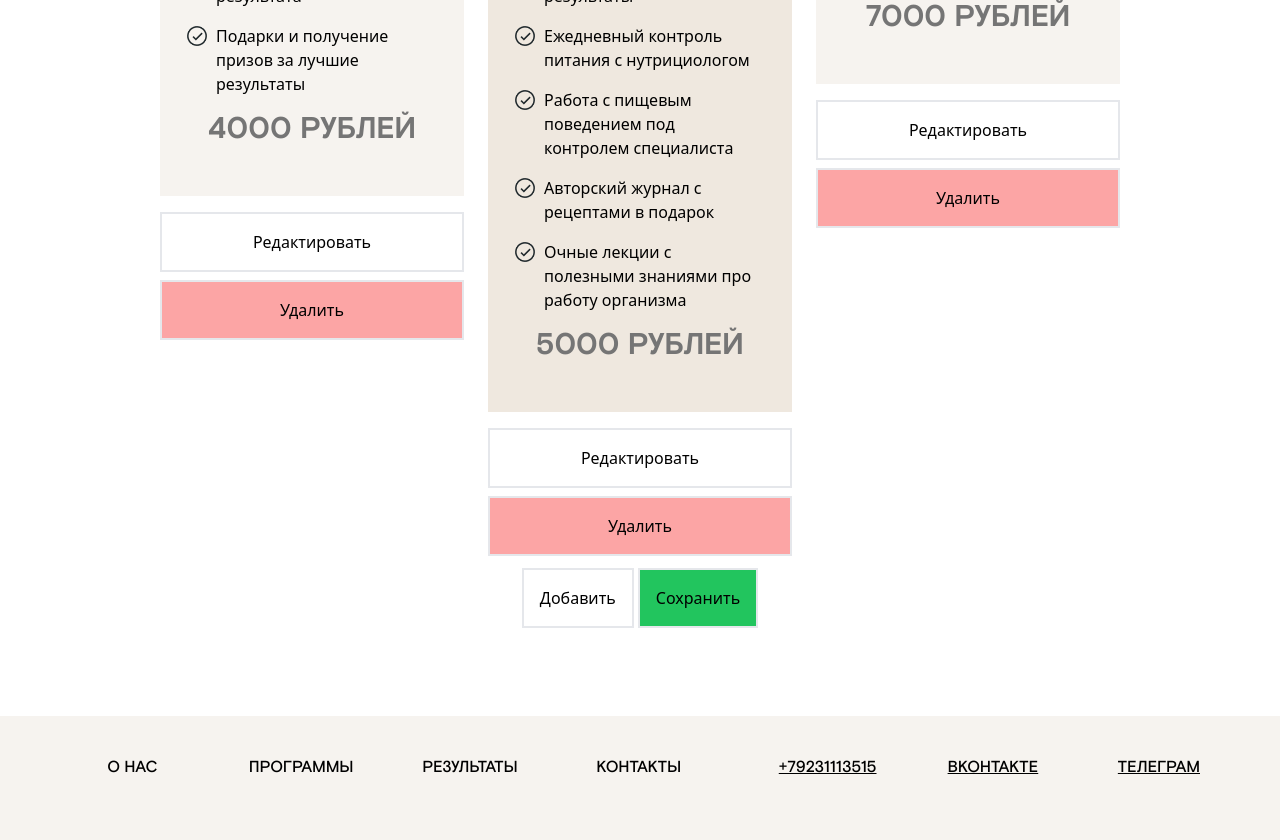
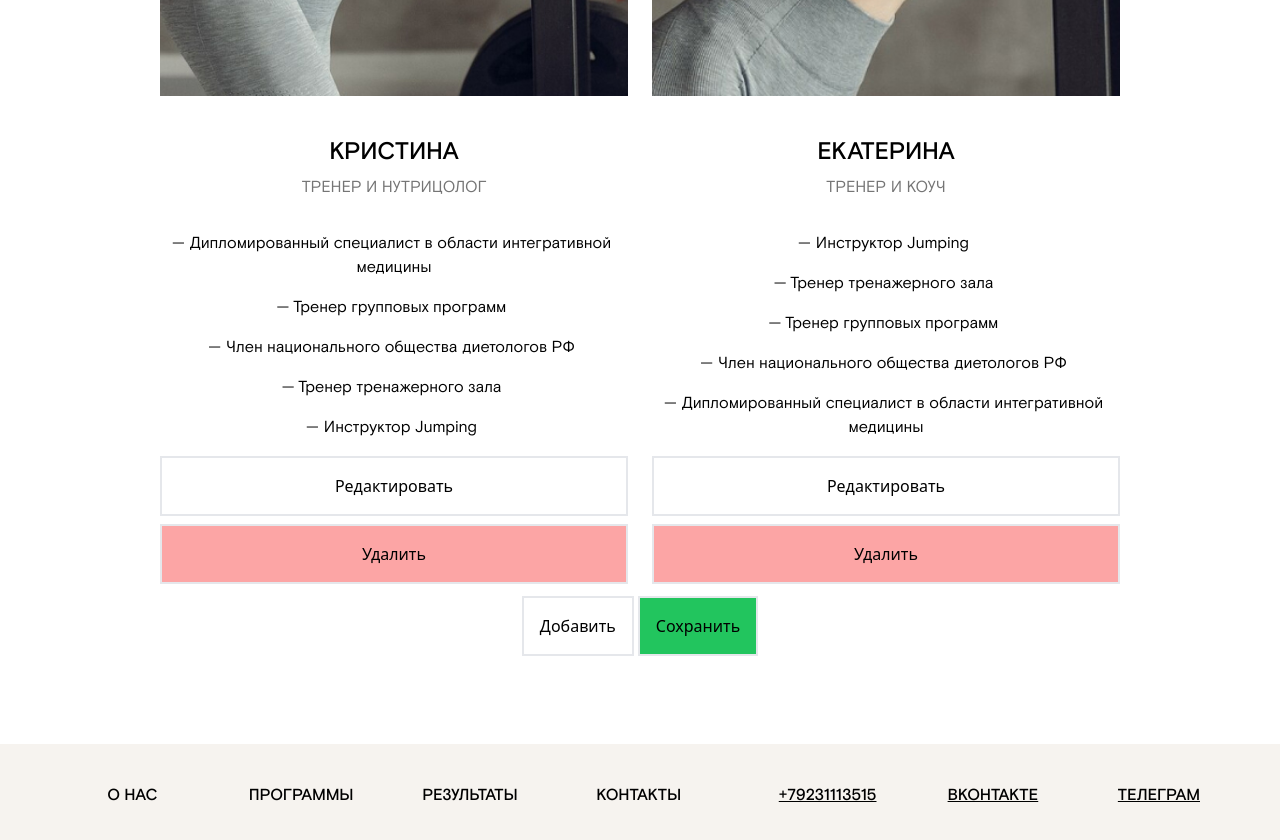
Before and after one commit to goodman222/transform, a Vue app in the folder transform/: page /admin in a window 1280 px wide. Shown: the part 940-1780 px from the top of the page. Built offline with nearby package versions, Linux system fonts and the light colour scheme.

Commit message:
редактирование тренеров без фотф

```diff
--- a/transform/back/db/coaches.json
+++ b/transform/back/db/coaches.json
@@ -4,12 +4,34 @@
     "name": "Кристина",
     "position": "Тренер и нутрицолог",
     "characteristics": [
-      "Дипломированный специалист в области интегративной медицины",
-      "Тренер групповых программ",
-      "Член национального общества диетологов РФ",
-      "Тренер тренажерного зала",
-      "Инструктор Jumping"
-    ]
+      {
+        "value": "Дипломированный специалист в области интегративной медицины",
+        "isEdited": false,
+        "id": 0
+      },
+      {
+        "value": "Тренер групповых программ",
+        "isEdited": false,
+        "id": 1
+      },
+      {
+        "value": "Член национального общества диетологов РФ",
+        "isEdited": false,
+        "id": 2
+      },
+      {
+        "value": "Тренер тренажерного зала",
+        "isEdited": false,
+        "id": 3
+      },
+      {
+        "value": "Инструктор Jumping",
+        "isEdited": false,
+        "id": 4
+      }
+    ],
+    "isEdited": false,
+    "id": 0
   },
 
   {
@@ -17,11 +39,33 @@
     "name": "Екатерина",
     "position": "Тренер и коуч",
     "characteristics": [
-      "Инструктор Jumping",
-      "Тренер тренажерного зала",
-      "Тренер групповых программ",
-      "Член национального общества диетологов РФ",
-      "Дипломированный специалист в области интегративной медицины"
-    ]
+      {
+        "value": "Инструктор Jumping",
+        "isEdited": false,
+        "id": 0
+      },
+      {
+        "value": "Тренер тренажерного зала",
+        "isEdited": false,
+        "id": 1
+      },
+      {
+        "value": "Тренер групповых программ",
+        "isEdited": false,
+        "id": 2
+      },
+      {
+        "value": "Член национального общества диетологов РФ",
+        "isEdited": false,
+        "id": 3
+      },
+      {
+        "value": "Дипломированный специалист в области интегративной медицины",
+        "isEdited": false,
+        "id": 4
+      }
+    ],
+    "isEdited": false,
+    "id": 1
   }
 ]
--- a/transform/back/db/tariffs.json
+++ b/transform/back/db/tariffs.json
@@ -39,7 +39,8 @@
       }
     ],
     "cost": 4000,
-    "bgColor": "#F6F3EF"
+    "bgColor": "#F6F3EF",
+    "id": 0
   },
 
   {
@@ -97,7 +98,8 @@
       }
     ],
     "cost": 5000,
-    "bgColor": "#EFE8DF"
+    "bgColor": "#EFE8DF",
+    "id": 1
   },
 
   {
@@ -135,6 +137,7 @@
       }
     ],
     "cost": 7000,
-    "bgColor": "#F6F3EF"
+    "bgColor": "#F6F3EF",
+    "id": 2
   }
 ]
--- /dev/null
+++ b/transform/src/components/Admin/CoachesAdminPage.vue
@@ -0,0 +1,89 @@
+<script setup>
+import CoachesItemAdmin from "./CoachesItemAdmin.vue";
+import { ref } from "vue";
+
+import { useAdminStore } from "./../../store/AdminStore";
+const adminStore = useAdminStore();
+
+async function getData() {
+  const response = await fetch("./back/db/coaches.json");
+  const data = await response.json();
+  return data;
+}
+
+const coaches = ref([]);
+
+getData().then((result) => (coaches.value = result));
+
+function addItem() {
+  let id = 0;
+  if (coaches.value.length) {
+    id = coaches.value[coaches.value.length - 1]["id"] + 1;
+  }
+  coaches.value.push({
+    imgURL: "./src/assets/img/Coaches/2.jpg",
+    name: "Екатерина",
+    position: "Тренер и коуч",
+    characteristics: [
+      {
+        value: "Инструктор Jumping",
+        isEdited: false,
+        id: 0,
+      },
+    ],
+    id: id,
+  });
+}
+
+function saveChanges() {
+  adminStore.saveChanges("coaches", coaches.value);
+}
+
+async function sendPhoto(param) {
+  const [file, index] = param;
+  console.log(`file.name: ${file.name}`);
+  console.log(index);
+
+  const imgURL = `/back/images/`;
+  coaches.value[index].imgURL = imgURL + file.name;
+
+  //загрузить фото на сервер
+
+  const formData = new FormData();
+  formData.append("file", file, file.name);
+  const response = await fetch("/uploadPhoto", {
+    method: "POST",
+    body: formData,
+  });
+  console.log("uploaded!");
+}
+
+function deleteCoach(index) {
+  coaches.value.splice(index, 1);
+}
+</script>
+
+<template>
+  <div>
+    <SectionHeader>Тренеры</SectionHeader>
+    <div class="grid grid-cols-2 gap-6 px-20">
+      <CoachesItemAdmin
+        v-for="(item, index) in coaches"
+        :key="item.id"
+        :coach="item"
+        @delete="deleteCoach(index)"
+      />
+    </div>
+    <div class="flex flex-row justify-center mt-3">
+      <button @click="addItem()" class="p-4 bg-white border-2 mb-2">
+        Добавить
+      </button>
+      <button
+        @click="saveChanges()"
+        class="p-4 bg-green-500 border-2 mb-2 ml-1"
+      >
+        Сохранить
+      </button>
+    </div>
+  </div>
+</template>
--- /dev/null
+++ b/transform/src/components/Admin/CoachesItemAdmin.vue
@@ -0,0 +1,106 @@
+<script setup>
+import { ref } from "vue";
+const props = defineProps({
+  coach: Object,
+});
+
+const emits = defineEmits(["delete", "uploadPhoto"]);
+
+const coach = props.coach;
+const isEdited = ref(coach.isEdited);
+
+function addCharacteristicItem() {
+  let itemId = 0;
+  if (coach.characteristics.length) {
+    itemId = coach.characteristics[coach.characteristics.length - 1]["id"] + 1;
+  }
+  coach.characteristics.push({
+    value: "",
+    isEdited: true,
+    id: itemId,
+  });
+}
+</script>
+
+<template>
+  <div>
+    <div class="max-w-[770px] flex flex-col items-center" v-if="isEdited">
+      <img :src="coach.imgURL" alt="" class="h-[720px] object-cover" />
+      <p>input type file</p>
+
+      <input
+        type="text"
+        v-model="coach.name"
+        placeholder="Введите имя"
+        class="mx-auto mt-3 outline outline-2"
+      />
+      <input
+        type="text"
+        v-model="coach.position"
+        placeholder="Введите должность"
+        class="mx-auto mt-3 outline outline-2"
+      />
+      <ul class="mt-8">
+        <li
+          class="text-center font-main text-base font-normal mx-auto mb-4 before:content-none"
+          v-for="(item, index) in coach.characteristics"
+          :key="index"
+        >
+          <input
+            type="text"
+            v-if="item.isEdited"
+            v-model="item.value"
+            class="mx-auto mt-3 outline outline-2"
+          />
+
+          <p v-else>{{ item.value }}</p>
+          <div>
+            <button class="mr-4" @click="item.isEdited = !item.isEdited">
+              <img src="../../assets/img/pencil.png" alt="" class="w-5 h-5" />
+            </button>
+            <button @click="coach.characteristics.splice(index, 1)">
+              <img src="../../assets/img/bin.png" class="w-5 h-5" />
+            </button>
+          </div>
+        </li>
+      </ul>
+      <button class="underline" @click="addCharacteristicItem()">
+        Добавить
+      </button>
+    </div>
+    <div class="max-w-[770px]" v-else>
+      <img :src="coach.imgURL" alt="" class="h-[720px] object-cover" />
+      <h2 class="font-main font-medium uppercase text-2xl text-center mt-10">
+        {{ coach.name }}
+      </h2>
+      <p class="font-main font-normal text-grey uppercase text-center mt-2">
+        {{ coach.position }}
+      </p>
+      <ul class="mt-8">
+        <li
+          class="text-center font-main text-base font-normal mx-auto mb-4"
+          v-for="(item, index) in coach.characteristics"
+          :key="index"
+        >
+          {{ item.value }}
+        </li>
+      </ul>
+    </div>
+    <div class="w-full flex flex-col mt-4">
+      <button @click="isEdited = !isEdited" class="p-4 bg-white border-2 mb-2">
+        {{ isEdited ? "Сохранить" : "Редактировать" }}
+      </button>
+      <button @click="emits('delete')" class="p-4 bg-red-300 border-2">
+        Удалить
+      </button>
+    </div>
+  </div>
+</template>
+
+<style>
+li:before {
+  content: "—";
+  position: relative;
+  left: -5px;
+}
+</style>
--- a/transform/src/components/global/AdminPage.vue
+++ b/transform/src/components/global/AdminPage.vue
@@ -2,6 +2,7 @@
 import AdminMenu from "../Admin/AdminMenu.vue";
 import ResultsAdminPage from "../Admin/ResultsAdminPage.vue";
 import TariffsAdminPage from "../Admin/TariffsAdminPage.vue";
+import CoachesAdminPage from "../Admin/CoachesAdminPage.vue";
 
 import { useAdminStore } from "../../store/AdminStore";
 const adminStore = useAdminStore();
@@ -12,5 +13,6 @@ const adminStore = useAdminStore();
     <AdminMenu></AdminMenu>
     <ResultsAdminPage v-if="adminStore.currentPage === 'results'" />
     <TariffsAdminPage v-if="adminStore.currentPage === 'tariffs'" />
+    <CoachesAdminPage v-if="adminStore.currentPage === 'coaches'" />
   </div>
 </template>
--- a/transform/src/components/global/CoachesItem.vue
+++ b/transform/src/components/global/CoachesItem.vue
@@ -19,9 +19,9 @@ const coach = props.coach;
       <li
         class="text-center font-main text-base font-normal mx-auto mb-4"
         v-for="(item, index) in coach.characteristics"
-        :key="index"
+        :key="item.id"
       >
-        {{ item }}
+        {{ item.value }}
       </li>
     </ul>
   </div>
--- a/transform/src/store/AdminStore.js
+++ b/transform/src/store/AdminStore.js
@@ -2,7 +2,7 @@ import { defineStore } from "pinia";
 
 export const useAdminStore = defineStore("AdminStore", {
   state: () => ({
-    currentPage: "tariffs",
+    currentPage: "coaches",
   }),
 
   actions: {
```
Also changed, not shown: transform/ToDo.txt, 2 other files (tests, documents, lock files or other folders).
